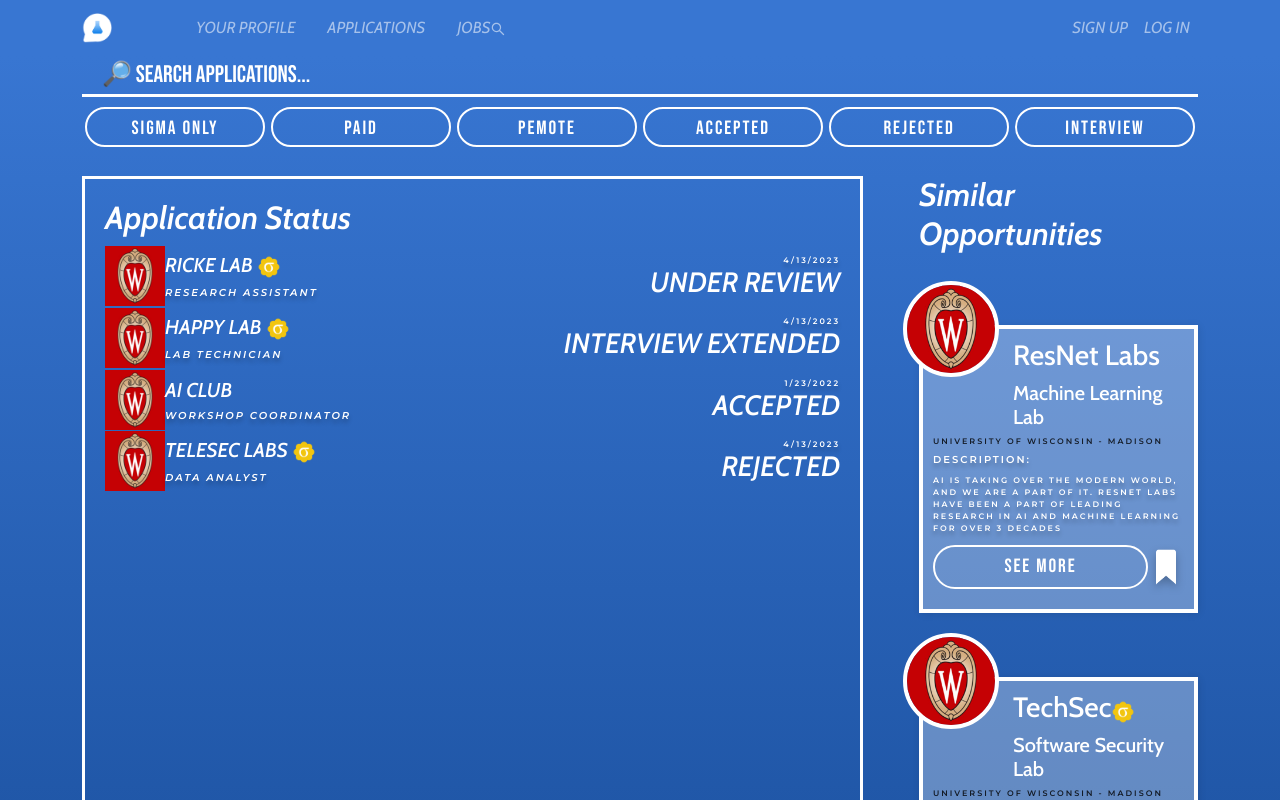
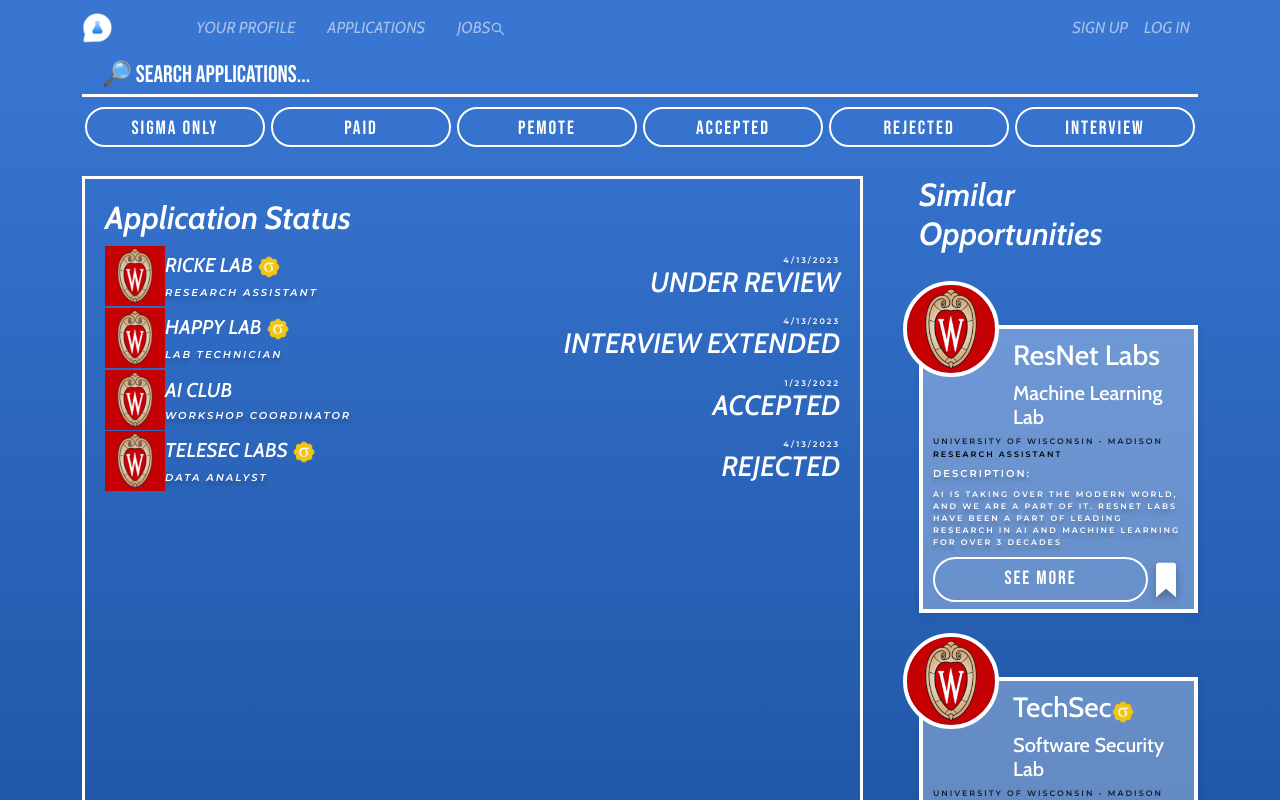
Before and after one commit to sweMojtaba/urSearchFrontEnd, a Next.js app: page /applications in a window 1280 px wide. Shown: the top 800 px of the page. Built offline with nearby package versions, Linux system fonts and the light colour scheme; a web font is replaced by a local one.

Commit message:
Fixed some type errors in applicationSections

```diff
--- a/app/applications/applicationSections.tsx
+++ b/app/applications/applicationSections.tsx
@@ -19,13 +19,23 @@
     </div>
 }
 
-const statusData = [
+// TEMPORARY TYPE FOR NON-HYDRATION
+type StatusJob = {
+    company: string,
+    position: string,
+    date: string,
+    status: string,
+    sigma: boolean
+    saved?: boolean
+}
+
+const statusData: StatusJob[] = [
     {
         company: "Ricke Lab",
         position: "Research Assistant",
         date: "4/13/2023",
         status: "Under Review",
-        sigma: true
+        sigma: true,
     },
     {
         company: "Happy Lab",
@@ -52,8 +62,8 @@
 
 export function StatusBoard() {
 
-    const displayList = statusData.map((job) =>
-    <div className="status-job">
+    const displayList = statusData.map((job, i) =>
+    <div key={i} className="status-job">
         <div style={{textAlign: "left"}}>
             <div>{job.company.toUpperCase() + (job.sigma ? "()" : "")}</div>
             <div>{job.position.toUpperCase()}</div>
@@ -71,11 +81,24 @@
     </div>
 }
 
-const moreOpportunitiesData = [
+// TEMPORARY TYPE FOR NON-HYDRATION
+type MoreOpportunitiesJob = {
+    company: string,
+    location: string,
+    position: string,
+    affiliation: string,
+    type: string,
+    description: string,
+    saved: boolean,
+    sigma: boolean
+}
+
+const moreOpportunitiesData: MoreOpportunitiesJob[] = [
     {
         company: "ResNet Labs",
         location: "Machine Learning Lab",
         affiliation: "University of Wisconsin - Madison",
+        position: "Research Assistant",
         type: "Research Opportunity",
         description: "AI is taking over the modern world, and we are a part of it. ResNet Labs have been a part of leading research in AI and Machine Learning for over 3 decades",
         saved: true,
@@ -85,6 +108,7 @@
         company: "TechSec",
         location: "Software Security Lab",
         affiliation: "University of Wisconsin - Madison",
+        position: "Research Assistant",
         type: "Internship",
         description: "Commissioned by the federal government, our internship program provides top of the industry experience in software security, through private contracts with leading tech giants.",
         saved: false,
@@ -94,6 +118,7 @@
         company: "BioLife Lab",
         location: "Biochemisty Lab",
         affiliation: "University of Wisconsin - Madison",
+        position: "Research Assistant",
         type: "Research Assistance",
         description: "Biochemistry is not all finals with a class average of F, or memorizing 20 pages of formulas. Get experienced through our micro-molecular genome study, and research cancer.",
         saved: true,
@@ -102,8 +127,8 @@
 ]
 
 export function SimilarOpportunities() {
-    const displayList = moreOpportunitiesData.map((job) =>
-    <div className="more-opportunity">
+    const displayList = moreOpportunitiesData.map((job, i) =>
+    <div key={i} className="more-opportunity">
         <div style={{fontFamily: "Cabin", fontStyle: "italic", fontSize: "30px"}}>{job.company}</div>
         <div style={{fontSize: "8px"}}>{job.position.toUpperCase()}</div>
         <div style={{fontSize: "9px"}}>{job.affiliation.toUpperCase()}</div>
@@ -135,8 +160,8 @@
 }
 
 export function JobStatusCards() {
-    const displayList = statusData.map(card =>
-        <Row className="job-results-card">
+    const displayList = statusData.map((card, i) =>
+        <Row key={i} className="job-results-card">
         <Col className="card-row">
             <Image src={"/uw-logo.png"} alt="UW Madison Logo" width={60} height={60} className="job-results-photo" />
             <Col>
```
